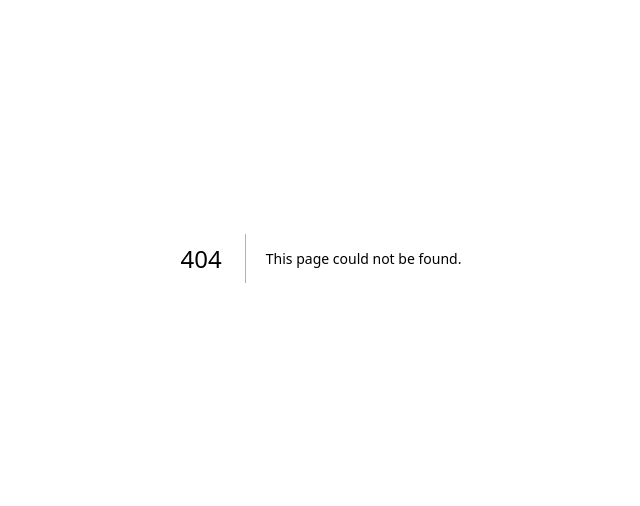
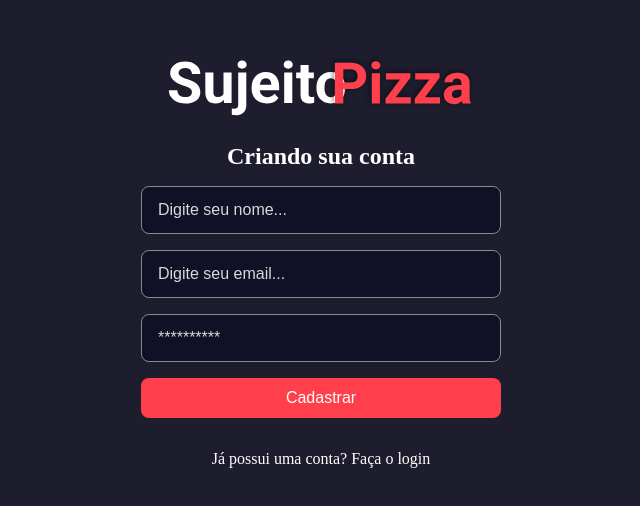
Before and after one commit to lu1zcarvalho/pizzaria-frontend, a Next.js app: page /signup in a window 1280 px wide. Before the commit this address had no page. Shown: the part 142-648 px from the top of the page, without its empty margins (319-959 px from the left). Built offline with nearby package versions, Linux system fonts and the light colour scheme.

Commit message:
Criando página de signup e dashboard

```diff
--- a/src/app/page.module.scss
+++ b/src/app/page.module.scss
@@ -14,6 +14,10 @@
   justify-content: center;
   gap: 16px;
   width: 400px;
+
+  h1 {
+  color: var(--white);
+  }
 
   form {
     color: var(--white);
--- /dev/null
+++ b/src/app/signup/page.tsx
@@ -0,0 +1,55 @@
+import styles from '@/app/page.module.scss'
+import logoImg from '/public/logo.svg'
+import Image from "next/image"
+import Link from "next/link"
+
+export default function Signup() {
+    return (
+        <>
+            <div className={styles.containerCenter}>
+                <Image
+                    src={logoImg}
+                    alt="Logo da pizzaria"
+                />
+
+                <section className={styles.login}>
+                    <h1>Criando sua conta</h1>
+                    <form>
+                        <input
+                            type="name"
+                            required
+                            name="name"
+                            placeholder='Digite seu nome...'
+                            className={styles.input}
+                        />
+
+                        <input
+                            type="email"
+                            required
+                            name="email"
+                            placeholder='Digite seu email...'
+                            className={styles.input}
+                        />
+
+                        <input
+                            type="password"
+                            required
+                            name="password"
+                            placeholder='**********'
+                            className={styles.input}
+                        />
+
+                        <button type="submit" className={styles.button}>
+                            Cadastrar
+                        </button>
+                    </form>
+
+                    <Link href="/" className={styles.text}>
+                        Já possui uma conta? Faça o login
+                    </Link>
+
+                </section>
+            </div>
+        </>
+    )
+}
```
Also changed, not shown: src/app/dashboard/page.tsx (added, +8 -0 lines).
